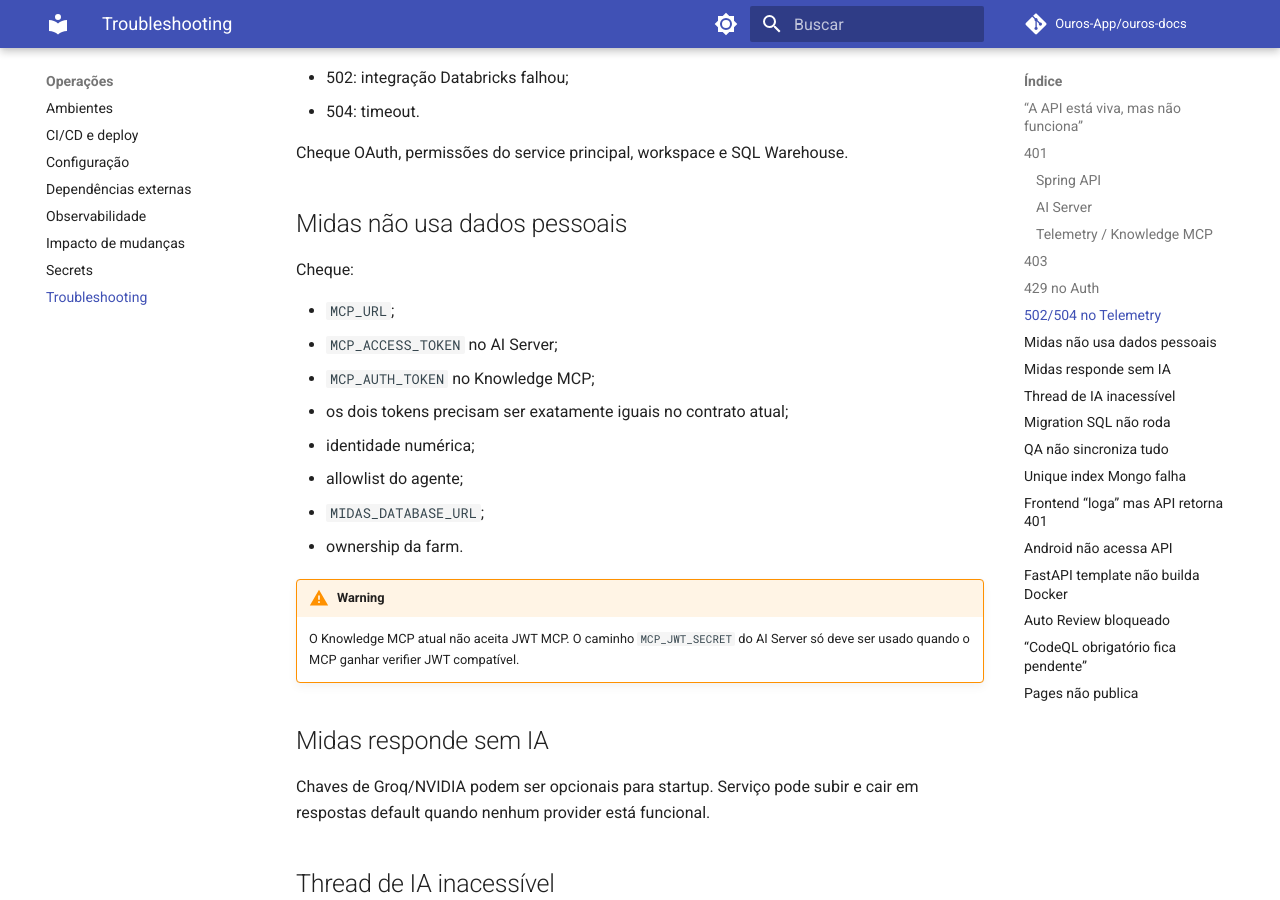
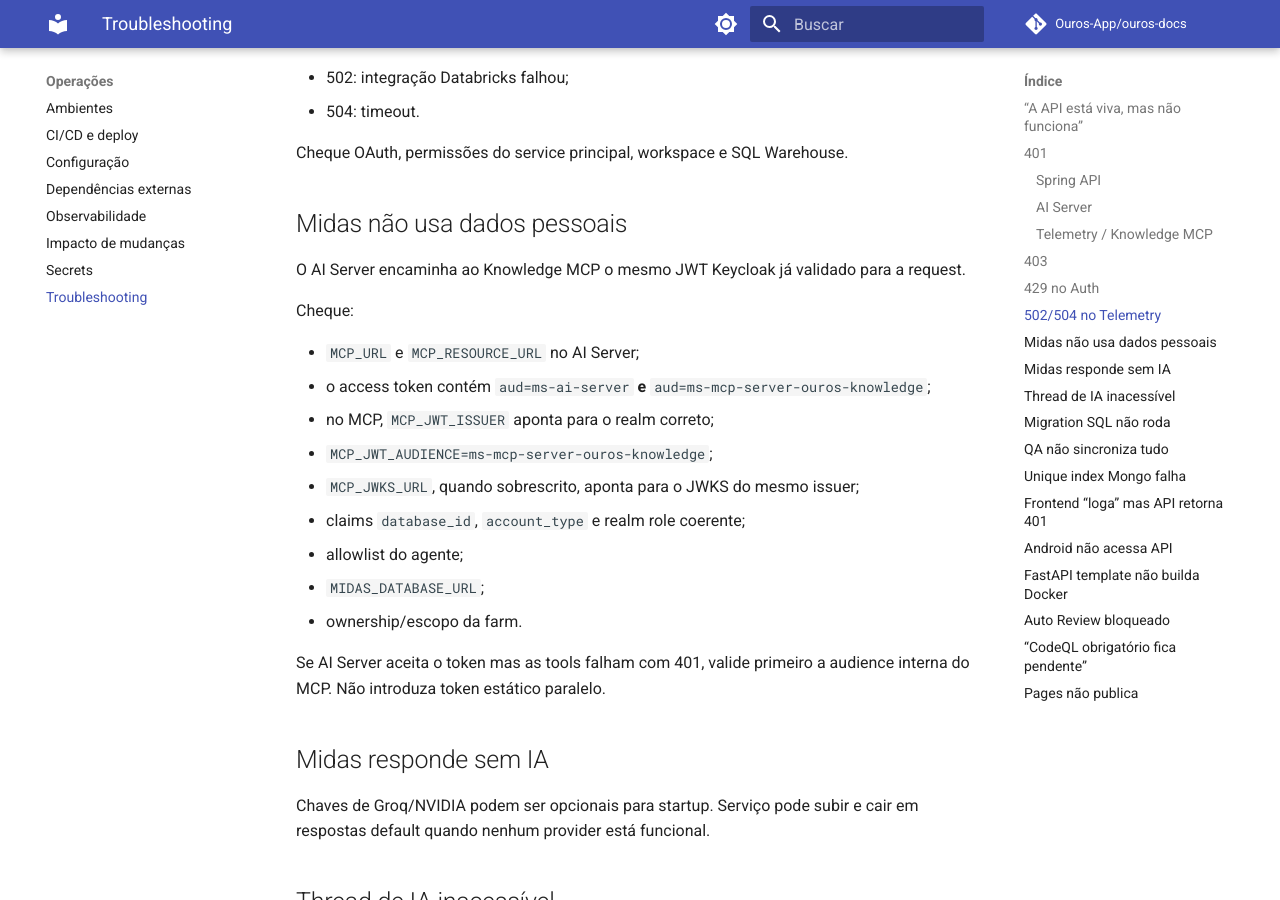
Before and after one commit to Ouros-App/ouros-docs, an MkDocs documentation site: the page built from docs/operations/troubleshooting.md, in a window 1280 px wide and 900 px high, scrolled down 1493 px. Built offline with MkDocs 1.6.1 and Material for MkDocs 9.7.7, drawn with Linux system fonts in a browser that asks for light colours; comment, search, counter and statistics services are not loaded.

Commit message:
docs: align Midas troubleshooting with delegated JWT

```diff
--- a/docs/operations/troubleshooting.md
+++ b/docs/operations/troubleshooting.md
@@ -55,19 +55,21 @@ Cheque OAuth, permissões do service principal, workspace e SQL Warehouse.
 
 ## Midas não usa dados pessoais
 
+O AI Server encaminha ao Knowledge MCP o mesmo JWT Keycloak já validado para a request.
+
 Cheque:
 
-- `MCP_URL`;
-- `MCP_ACCESS_TOKEN` no AI Server;
-- `MCP_AUTH_TOKEN` no Knowledge MCP;
-- os dois tokens precisam ser exatamente iguais no contrato atual;
-- identidade numérica;
+- `MCP_URL` e `MCP_RESOURCE_URL` no AI Server;
+- o access token contém `aud=ms-ai-server` **e** `aud=ms-mcp-server-ouros-knowledge`;
+- no MCP, `MCP_JWT_ISSUER` aponta para o realm correto;
+- `MCP_JWT_AUDIENCE=ms-mcp-server-ouros-knowledge`;
+- `MCP_JWKS_URL`, quando sobrescrito, aponta para o JWKS do mesmo issuer;
+- claims `database_id`, `account_type` e realm role coerente;
 - allowlist do agente;
 - `MIDAS_DATABASE_URL`;
-- ownership da farm.
+- ownership/escopo da farm.
 
-!!! warning
-    O Knowledge MCP atual não aceita JWT MCP. O caminho `MCP_JWT_SECRET` do AI Server só deve ser usado quando o MCP ganhar verifier JWT compatível.
+Se AI Server aceita o token mas as tools falham com 401, valide primeiro a audience interna do MCP. Não introduza token estático paralelo.
 
 ## Midas responde sem IA
 
```
